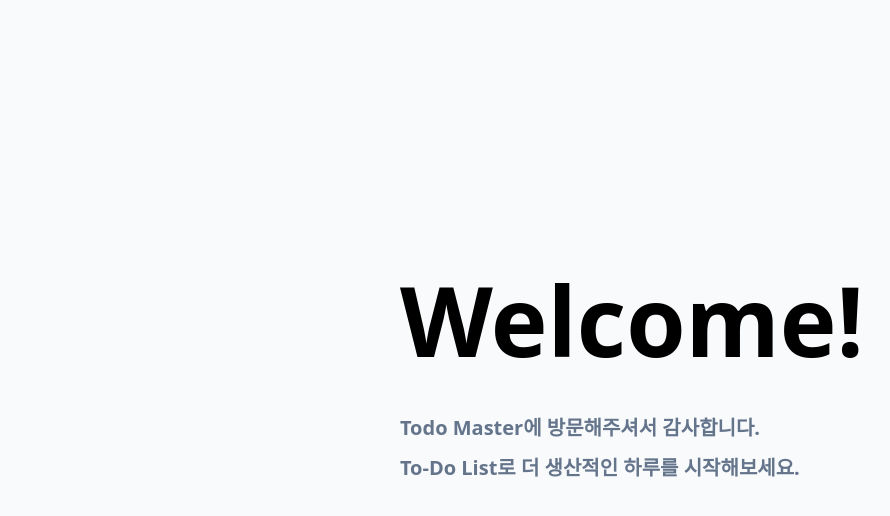
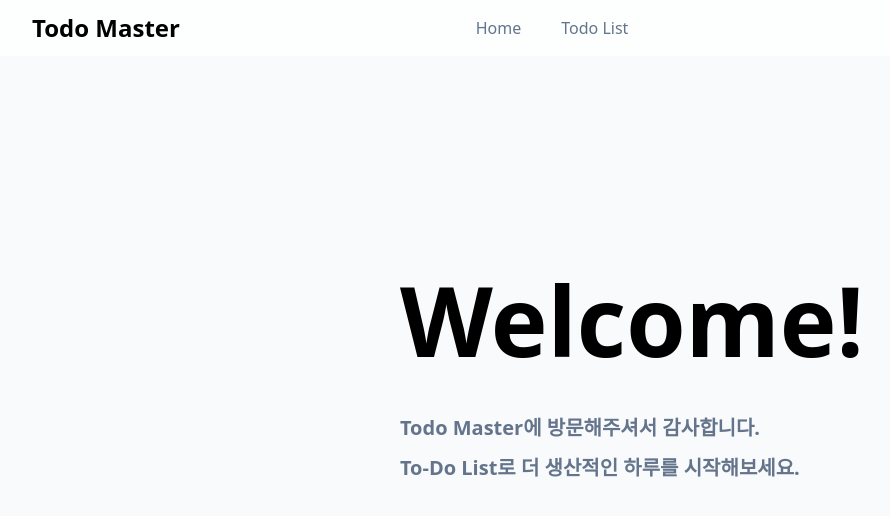
Before and after one commit to pre-onboarding-12th-1team/pre-onboarding-12th-1-1, a React (Create React App) app: page / in a window 1280 px wide. Shown: the top 516 px of the page, without its empty margins (8-898 px from the left). Built offline with nearby package versions, Linux system fonts and the light colour scheme; the HTML template or start-up script is replaced by a standard one.

Commit message:
feat: 레이아웃 컴포넌트를 통한 header와 outlet분리

```diff
--- a/src/App.tsx
+++ b/src/App.tsx
@@ -1,3 +1,4 @@
+import Layout from 'components/common/Layout';
 import HomePage from 'pages/HomePage';
 import SignInPage from 'pages/SignInPage';
 import SignUpPage from 'pages/SignUpPage';
@@ -14,8 +15,8 @@
 const App = () => {
   const router = createBrowserRouter(
     createRoutesFromElements(
-      <Route>
-        <Route element={<HomePage />} path="/" />
+      <Route element={<Layout />} path="/">
+        <Route index element={<HomePage />} />
         <Route element={<PublicRoute />}>
           <Route element={<SignInPage />} path="signin" />
           <Route element={<SignUpPage />} path="signup" />
--- /dev/null
+++ b/src/components/common/Layout.tsx
@@ -0,0 +1,12 @@
+import { Outlet } from 'react-router-dom';
+
+import Header from './Header';
+
+const Layout = () => (
+  <>
+    <Header />
+    <Outlet />
+  </>
+);
+
+export default Layout;
```
